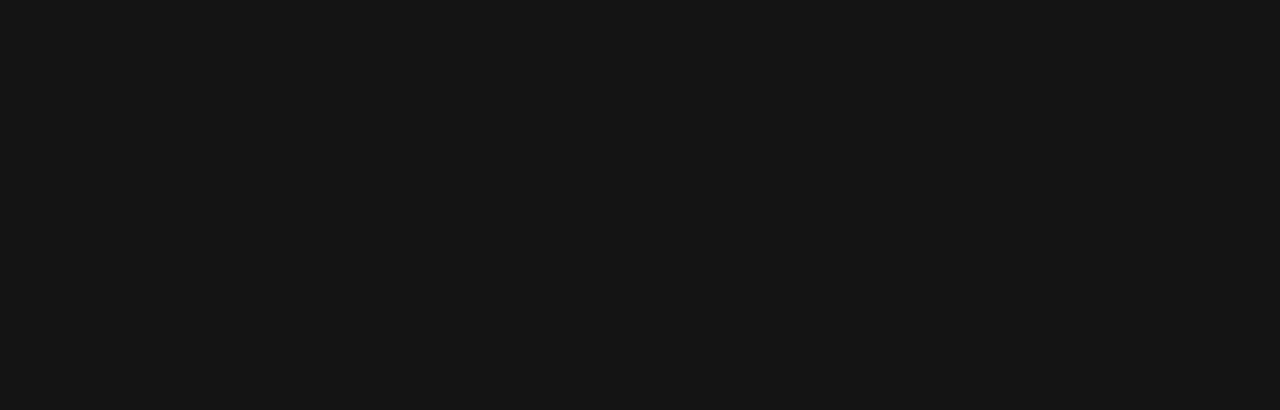
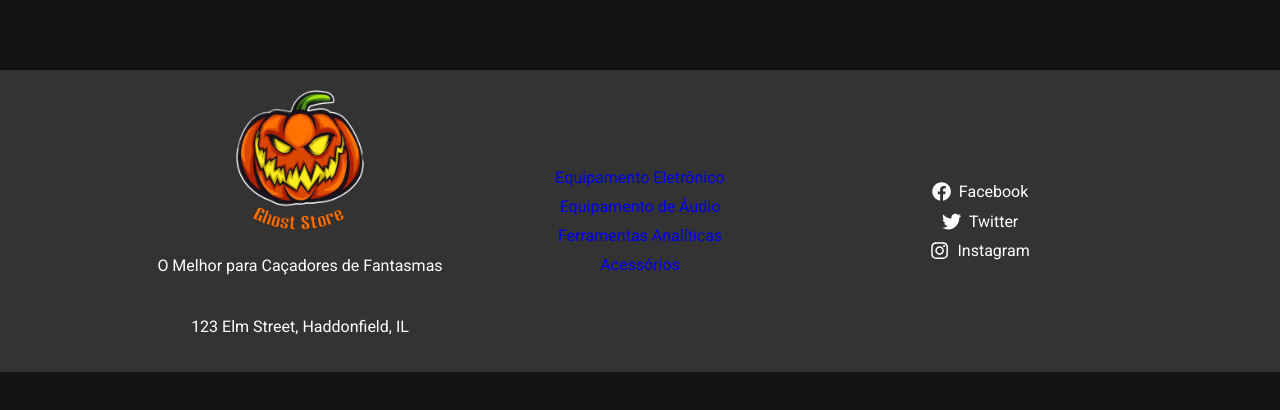
Before and after one commit to fernandopredes/e-commerce-, a React (Vite) app: page / in a window 1280 px wide. Shown: the part 204-614 px from the top of the page. Built offline with nearby package versions, Linux system fonts and the light colour scheme; no server answers.

Commit message:
add footer

```diff
--- a/package.json
+++ b/package.json
@@ -20,6 +20,7 @@
     "react": "^18.2.0",
     "react-dom": "^18.2.0",
     "react-hook-form": "^7.47.0",
+    "react-icons": "^4.11.0",
     "react-router-dom": "^6.16.0",
     "react-slick": "^0.29.0",
     "slick-carousel": "^1.8.1",
--- a/src/App.tsx
+++ b/src/App.tsx
@@ -3,6 +3,7 @@ import { Router } from "./Router"
 import { createGlobalStyle } from "styled-components";
 import Navbar from "./components/Navbar/Navbar";
 import { UserProvider } from "./contexts/UserContext";
+import Footer from "./components/Footer/Footer";
 
 const GlobalStyle = createGlobalStyle`
   html {
@@ -18,7 +19,7 @@ function App() {
         <GlobalStyle/>
         <Navbar />
         <Router />
-        {/* <Footer /> */}
+        <Footer />
       </BrowserRouter>
     </UserProvider>
   )
--- /dev/null
+++ b/src/components/Footer/Footer.tsx
@@ -0,0 +1,42 @@
+import { FooterContainer, Column, Logo, Slogan, Info, SocialLinks, BackgroundGray } from './FooterStyles';
+import logo from '../../assets/logo.png'
+import { FaFacebook, FaTwitter, FaInstagram } from 'react-icons/fa';
+import { Link } from 'react-router-dom';
+
+const Footer = () => {
+  return (
+    <BackgroundGray>
+      <FooterContainer>
+        <Column>
+          <Logo src={logo} alt="logo" />
+          <Slogan>O Melhor para Caçadores de Fantasmas</Slogan>
+          <Info>123 Elm Street, Haddonfield, IL</Info>
+        </Column>
+
+        <Column>
+          <Link to="/category/1">Equipamento Eletrônico</Link>
+          <Link to="/category/2">Equipamento de Áudio</Link>
+          <Link to="/category/3">Ferramentas Analíticas</Link>
+          <Link to="/category/4">Acessórios</Link>
+        </Column>
+
+        <Column>
+          <SocialLinks href="https://facebook.com" target="_blank">
+            <FaFacebook />
+            Facebook
+          </SocialLinks>
+          <SocialLinks href="https://twitter.com" target="_blank">
+            <FaTwitter />
+            Twitter
+          </SocialLinks>
+          <SocialLinks href="https://instagram.com" target="_blank">
+            <FaInstagram />
+            Instagram
+          </SocialLinks>
+      </Column>
+      </FooterContainer>
+    </BackgroundGray>
+  );
+}
+
+export default Footer;
--- /dev/null
+++ b/src/components/Footer/FooterStyles.ts
@@ -0,0 +1,55 @@
+import styled from 'styled-components';
+
+export const BackgroundGray = styled.div`
+background-color: #333;
+`
+
+export const FooterContainer = styled.footer`
+  margin-top: 100px;
+  max-width: 1000px;
+  margin-left: auto;
+  margin-right: auto;
+  display: grid;
+  grid-template-columns: repeat(3, 1fr);
+  gap: 20px;
+  padding: 20px;
+  background-color: #333;
+  color: #fff;
+  align-items: center;
+  justify-content: center;
+`;
+
+export const Column = styled.div`
+  align-items: center;
+  display: flex;
+  flex-direction: column;
+  gap: 10px;
+  color: white;
+  a:visited {
+  color: white;
+}
+`;
+
+export const Logo = styled.img`
+max-width: 8rem;
+`;
+
+export const Slogan = styled.p``;
+
+export const Info = styled.p``;
+
+export const SocialLinks = styled.a`
+  color: #fff;
+  text-decoration: none;
+  display: flex;
+  align-items: center;
+  gap: 8px;
+
+  &:hover {
+    text-decoration: underline;
+  }
+
+  svg {
+    font-size: 1.2rem;
+  }
+`;
--- a/src/components/ProductCard/CardStyles.ts
+++ b/src/components/ProductCard/CardStyles.ts
@@ -15,6 +15,7 @@ export const StyledButton = styled.button`
 `;
 
 export const CardContainer = styled.div`
+  cursor: pointer;
   border: 1px solid #e0e0e0;
   border-radius: 5px;
   margin: 15px;
--- a/src/index.css
+++ b/src/index.css
@@ -1,4 +1,5 @@
 @import url('https://fonts.googleapis.com/css2?family=Roboto:ital,wght@0,100;0,300;0,400;0,500;0,700;0,900;1,100;1,300;1,400;1,500;1,700;1,900&display=swap');
+
 
 body {
   margin: 0;
```
Also changed, not shown: 1 other file (tests, documents, lock files or other folders).
